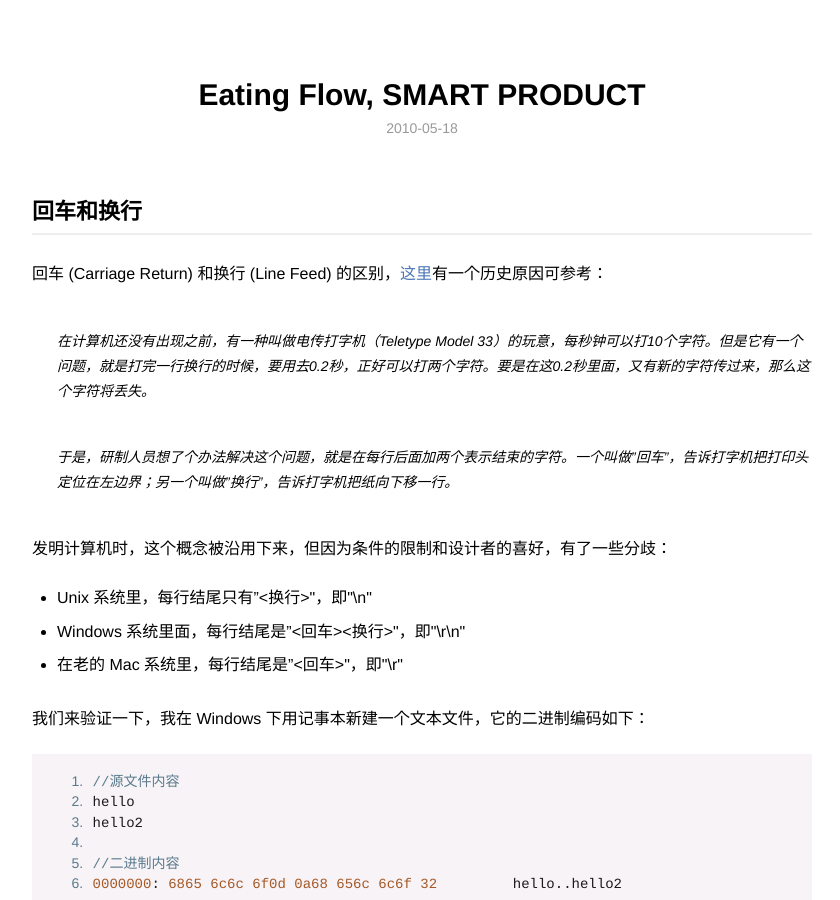
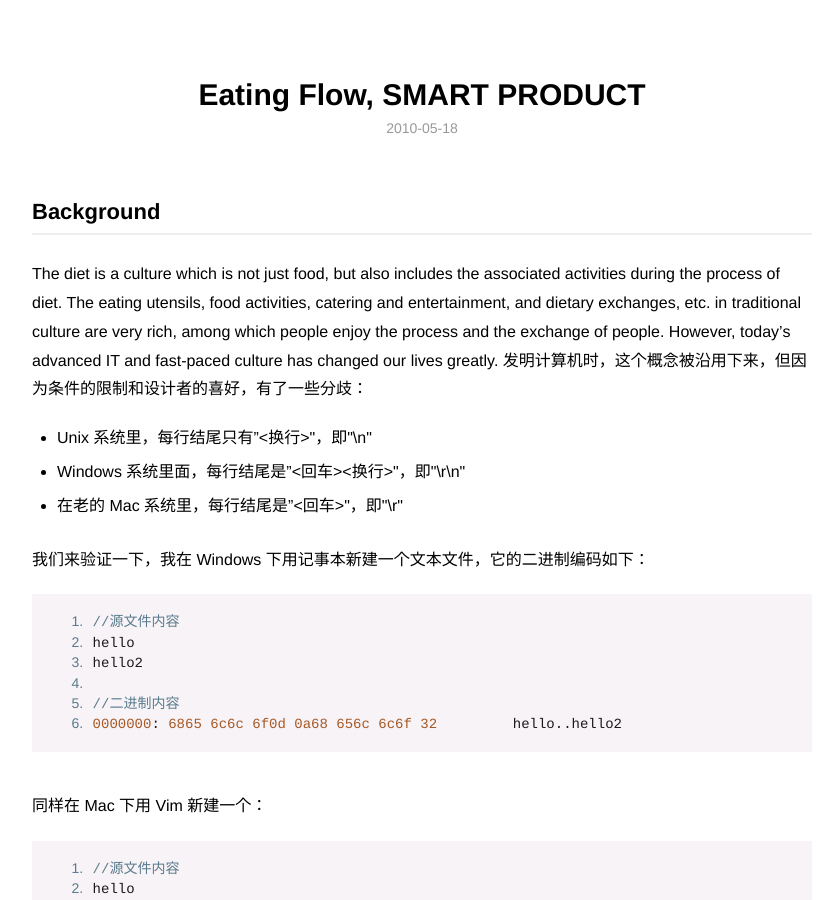
Before and after one commit to yuanyuanhu96/Potfolio-Archive, a Jekyll site: the page built from _posts/2010-05-18-eating-flow.md, in a window 1280 px wide and 900 px high. Shown: the whole window, without its empty margins (218-1058 px from the left). Built offline with Jekyll 4.4.1, drawn with Linux system fonts in a browser that asks for light colours.

Commit message:
Update 2010-05-18-eating-flow.md

```diff
--- a/_posts/2010-05-18-eating-flow.md
+++ b/_posts/2010-05-18-eating-flow.md
@@ -4,15 +4,8 @@ title: Eating Flow, SMART PRODUCT
 description: The diet is a culture which is not just food, but also includes the associated activities during the process of diet. The eating utensils, food activities, catering and entertainment, and dietary exchanges, etc. in traditional culture are very rich, among which people enjoy the process and the exchange of people. However, today's advanced IT and fast-paced culture has changed our lives greatly.
 category: blog
 ---
-
-## 回车和换行
-
-回车 (Carriage Return) 和换行 (Line Feed) 的区别，[这里](http://stackoverflow.com/questions/1761051/difference-between-n-and-r)有一个历史原因可参考：
-
-> 在计算机还没有出现之前，有一种叫做电传打字机（Teletype Model 33）的玩意，每秒钟可以打10个字符。但是它有一个问题，就是打完一行换行的时候，要用去0.2秒，正好可以打两个字符。要是在这0.2秒里面，又有新的字符传过来，那么这个字符将丢失。
-
-> 于是，研制人员想了个办法解决这个问题，就是在每行后面加两个表示结束的字符。一个叫做"回车"，告诉打字机把打印头定位在左边界；另一个叫做"换行"，告诉打字机把纸向下移一行。
-
+## Background
+The diet is a culture which is not just food, but also includes the associated activities during the process of diet. The eating utensils, food activities, catering and entertainment, and dietary exchanges, etc. in traditional culture are very rich, among which people enjoy the process and the exchange of people. However, today's advanced IT and fast-paced culture has changed our lives greatly.
 发明计算机时，这个概念被沿用下来，但因为条件的限制和设计者的喜好，有了一些分歧：
 
 - Unix 系统里，每行结尾只有"<换行>"，即"\n"
```
